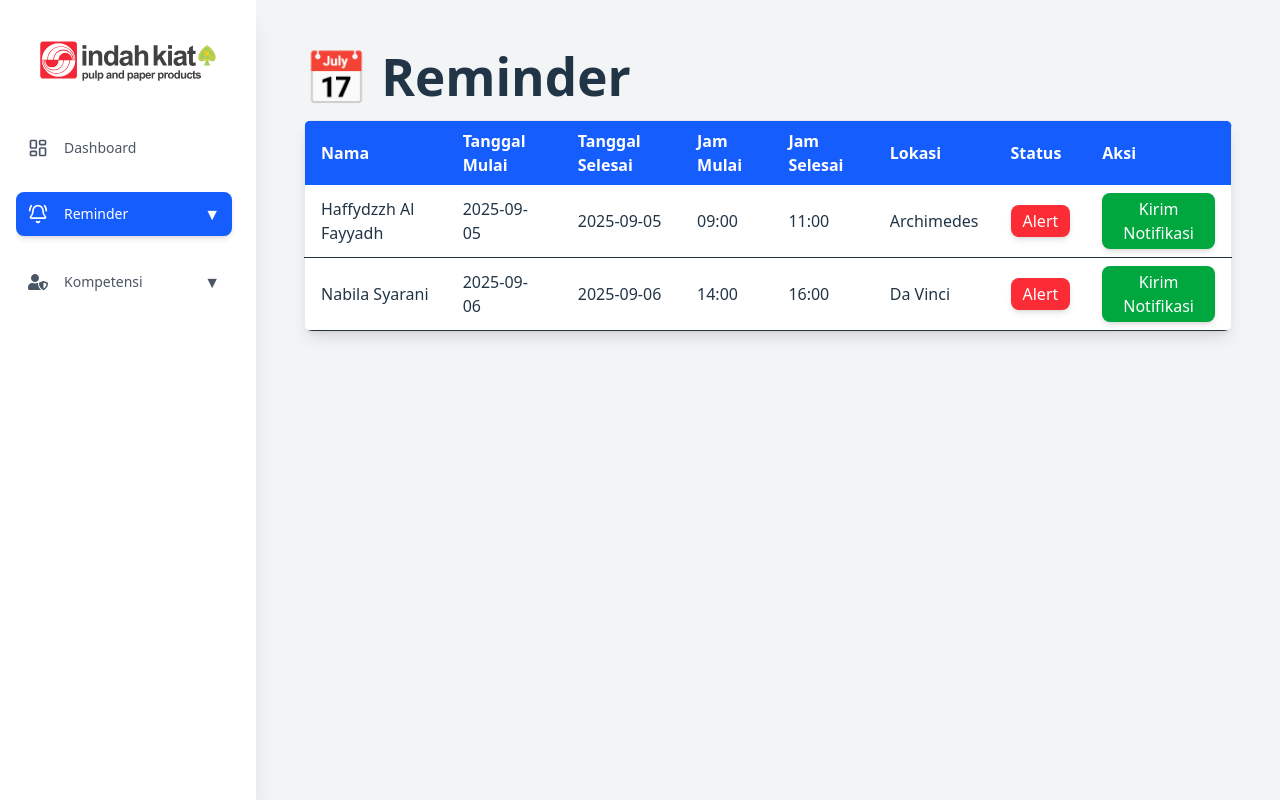
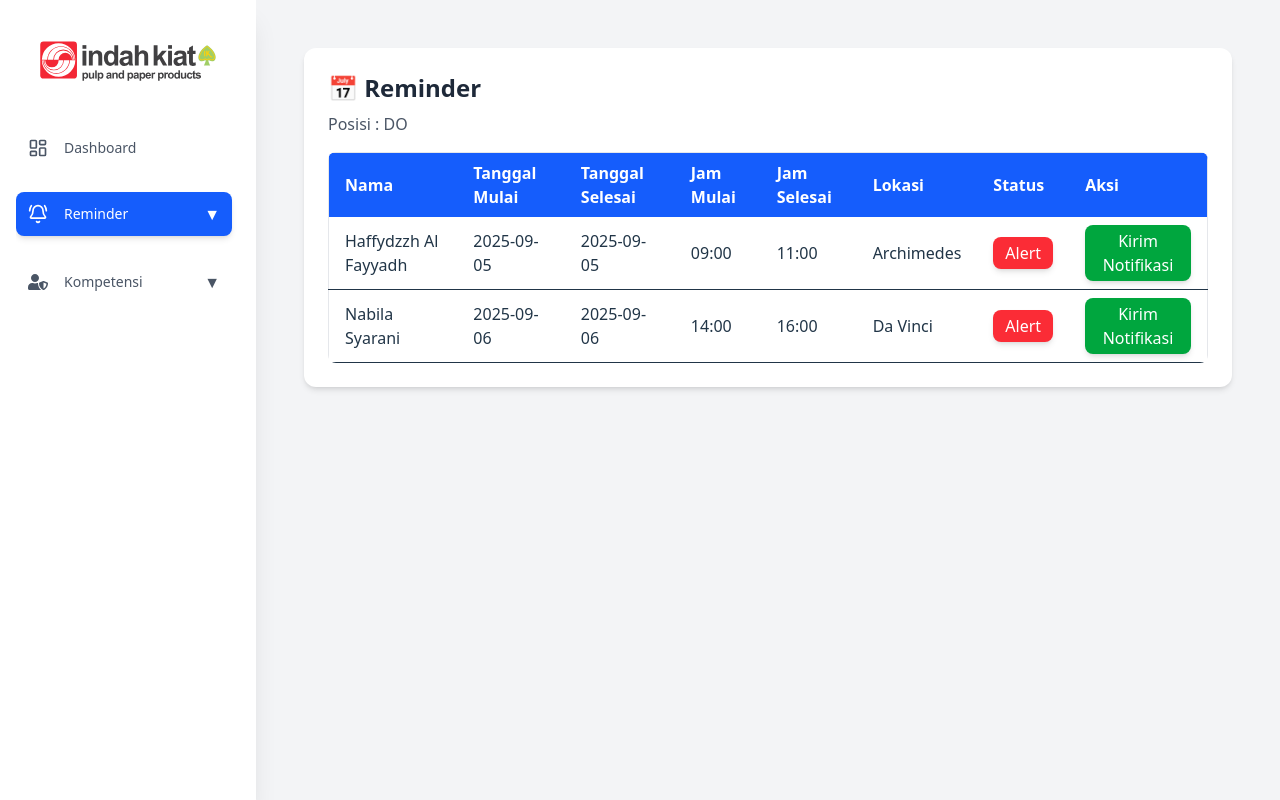
Before and after one commit to Fadlamazaya/jobtraining-app, a React (Vite) app: page /Reminder/DO in a window 1280 px wide. Built offline with nearby package versions, Linux system fonts and the light colour scheme.

Commit message:
perubahan sidebar fadla

```diff
--- a/src/pages/EnergiPower.jsx
+++ b/src/pages/EnergiPower.jsx
@@ -126,6 +126,8 @@ export default function EnergiPower() {
 
   return (
     <div className="p-6">
+      <div className="bg-white p-6 rounded-xl shadow-md">
+
       <h2 className="text-2xl font-bold mb-2">Kompetensi</h2>
       <p className="mb-4 font-medium">Unit 1 : Energi Power Plant</p>
 
@@ -226,7 +228,7 @@ export default function EnergiPower() {
                     className="border px-3 py-2 text-center bg-white"
                     rowSpan={3}
                   >
-                    <div className="flex flex-col gap-1">
+                    <div className="flex flex-raw gap-1">
                       <button
                         onClick={() => handleSendNotification(row.nama)}
                         className="bg-green-600 text-white px-3 py-1 rounded hover:bg-green-700 text-sm"
@@ -299,6 +301,7 @@ export default function EnergiPower() {
           </tbody>
         </table>
       </div>
+      </div>
     </div>
   );
 }
--- a/src/pages/Environment.jsx
+++ b/src/pages/Environment.jsx
@@ -126,6 +126,7 @@ export default function Environment() {
 
   return (
     <div className="p-6">
+      <div className="bg-white p-6 rounded-xl shadow-md">
       <h2 className="text-2xl font-bold mb-2">Kompetensi</h2>
       <p className="mb-4 font-medium">Unit 3 : Environment Protection Plant</p>
 
@@ -299,6 +300,7 @@ export default function Environment() {
           </tbody>
         </table>
       </div>
+      </div>
     </div>
   );
 }
--- a/src/pages/Maintenance.jsx
+++ b/src/pages/Maintenance.jsx
@@ -126,6 +126,8 @@ export default function Maintenance() {
 
   return (
     <div className="p-6">
+      <div className="bg-white p-6 rounded-xl shadow-md">
+
       <h2 className="text-2xl font-bold mb-2">Kompetensi</h2>
       <p className="mb-4 font-medium">Unit 5 : Maintenance Plant</p>
 
@@ -299,6 +301,7 @@ export default function Maintenance() {
           </tbody>
         </table>
       </div>
+      </div>
     </div>
   );
 }
--- a/src/pages/RawMaterial.jsx
+++ b/src/pages/RawMaterial.jsx
@@ -126,6 +126,8 @@ export default function RawMaterial() {
 
   return (
     <div className="p-6">
+      <div className="bg-white p-6 rounded-xl shadow-md">
+
       <h2 className="text-2xl font-bold mb-2">Kompetensi</h2>
       <p className="mb-4 font-medium">Unit 4 : Raw Material Plant</p>
 
@@ -299,6 +301,7 @@ export default function RawMaterial() {
           </tbody>
         </table>
       </div>
+      </div>
     </div>
   );
 }
--- a/src/pages/ReminderDo.jsx
+++ b/src/pages/ReminderDo.jsx
@@ -27,13 +27,17 @@ export default function ReminderDo() {
   };
 
   const handleNotifikasi = (nama) => {
-    alert(`Notifikasi  dikirim untuk: ${nama}`);
+    alert(`Notifikasi dikirim untuk: ${nama}`);
   };
 
   return (
     <div className="p-6">
-      <h1 className="text-2xl font-bold mb-4">📅 Reminder</h1>
-      <div className="overflow-x-auto shadow-lg rounded-lg">
+      {/* CARD PUTIH UNTUK JUDUL + TABEL */}
+      <div className="bg-white p-6 rounded-xl shadow-md">
+        <h2 className="text-2xl font-bold mb-2 text-gray-800">📅 Reminder</h2>
+        <p className="mb-4 font-medium text-gray-600">Posisi : DO</p>
+
+        <div className="overflow-x-auto rounded-lg">
           <table className="min-w-full bg-white border border-gray-200 rounded-lg">
             <thead className="bg-blue-600 text-white">
               <tr>
@@ -81,5 +85,6 @@ export default function ReminderDo() {
           </table>
         </div>
       </div>
+    </div>
   );
 }
--- a/src/pages/ReminderFo.jsx
+++ b/src/pages/ReminderFo.jsx
@@ -32,8 +32,12 @@ export default function ReminderFo() {
 
   return (
     <div className="p-6">
-      <h1 className="text-2xl font-bold mb-4">📅 Reminder</h1>
-      <div className="overflow-x-auto shadow-lg rounded-lg">
+      {/* CARD PUTIH UNTUK JUDUL + TABEL */}
+      <div className="bg-white p-6 rounded-xl shadow-md">
+        <h2 className="text-2xl font-bold mb-2 text-gray-800">📅 Reminder</h2>
+        <p className="mb-4 font-medium text-gray-600">Posisi : FO</p>
+
+        <div className="overflow-x-auto rounded-lg">
           <table className="min-w-full bg-white border border-gray-200 rounded-lg">
             <thead className="bg-blue-600 text-white">
               <tr>
@@ -81,5 +85,6 @@ export default function ReminderFo() {
           </table>
         </div>
       </div>
+    </div>
   );
 }
--- a/src/pages/ReminderManager.jsx
+++ b/src/pages/ReminderManager.jsx
@@ -32,7 +32,10 @@ export default function ReminderManager() {
 
   return (
     <div className="p-6">
-      <h1 className="text-2xl font-bold mb-4">📅 Reminder</h1>
+      <div className="bg-white p-6 rounded-xl shadow-md">
+        <h2 className="text-2xl font-bold mb-2 text-gray-800">📅 Reminder</h2>
+        <p className="mb-4 font-medium text-gray-600">Posisi : Manager</p>
+
         <div className="overflow-x-auto shadow-lg rounded-lg">
           <table className="min-w-full bg-white border border-gray-200 rounded-lg">
             <thead className="bg-blue-600 text-white">
@@ -81,5 +84,6 @@ export default function ReminderManager() {
           </table>
         </div>
       </div>
+    </div>
   );
 }
--- a/src/pages/ReminderSL.jsx
+++ b/src/pages/ReminderSL.jsx
@@ -41,7 +41,10 @@ export default function ReminderSL() {
 
   return (
     <div className="p-6">
-      <h1 className="text-2xl font-bold mb-4">📅 Reminder</h1>
+      <div className="bg-white p-6 rounded-xl shadow-md">
+        <h2 className="text-2xl font-bold mb-2 text-gray-800">📅 Reminder</h2>
+        <p className="mb-4 font-medium text-gray-600">Posisi : SL/SPV</p>
+
         <div className="overflow-x-auto shadow-lg rounded-lg">
           <table className="min-w-full bg-white border border-gray-200 rounded-lg">
             <thead className="bg-blue-600 text-white">
@@ -90,5 +93,6 @@ export default function ReminderSL() {
           </table>
         </div>
       </div>
+    </div>
   );
 }
--- a/src/pages/WaterTreatment.jsx
+++ b/src/pages/WaterTreatment.jsx
@@ -126,6 +126,7 @@ export default function WaterTreatment() {
 
   return (
     <div className="p-6">
+       <div className="bg-white p-6 rounded-xl shadow-md">
       <h2 className="text-2xl font-bold mb-2">Kompetensi</h2>
       <p className="mb-4 font-medium">Unit 2 : Water Treatment Plant</p>
 
@@ -299,6 +300,7 @@ export default function WaterTreatment() {
           </tbody>
         </table>
       </div>
+      </div>
     </div>
   );
 }
```
Lines whose indentation alone changed are shown as unchanged.
